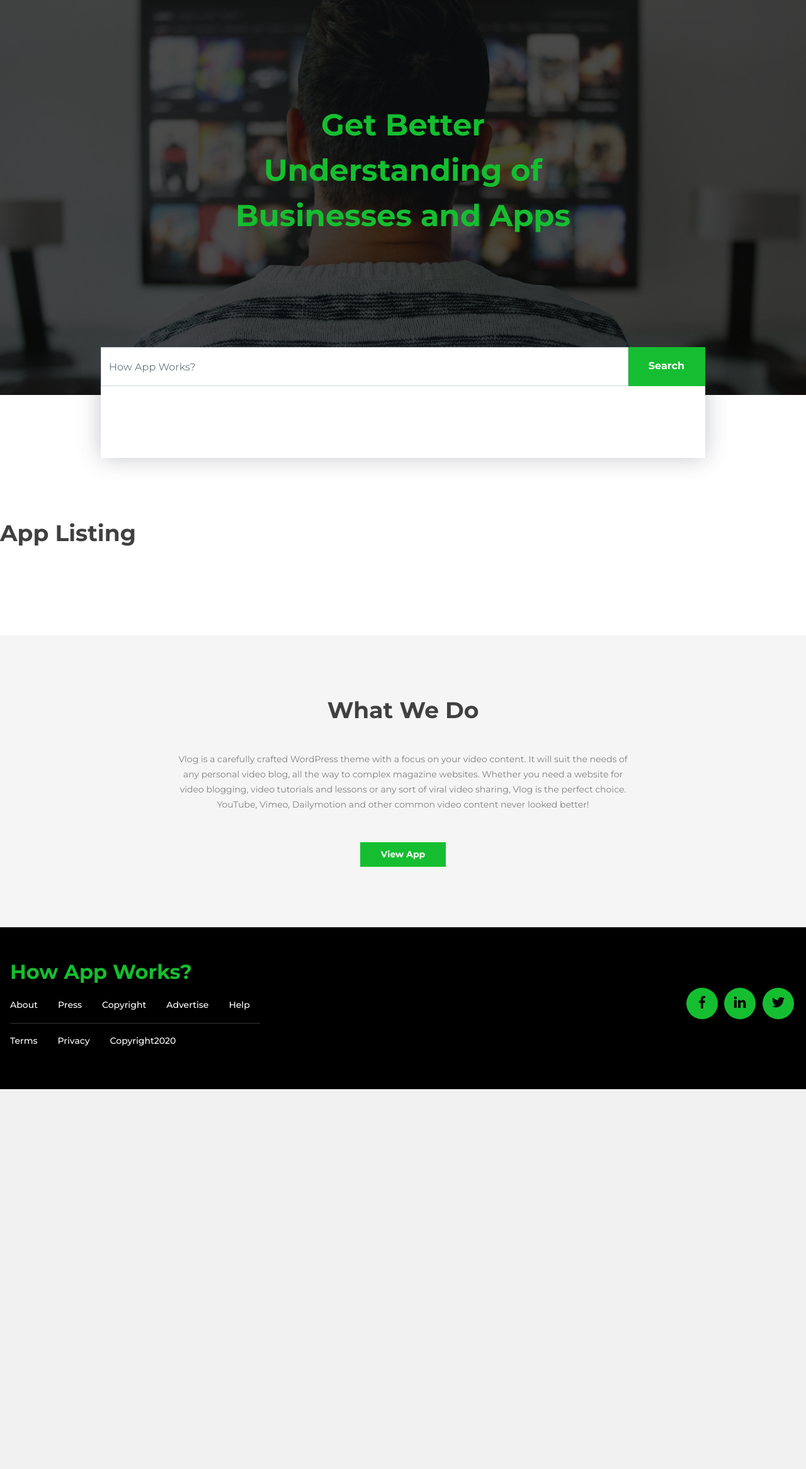
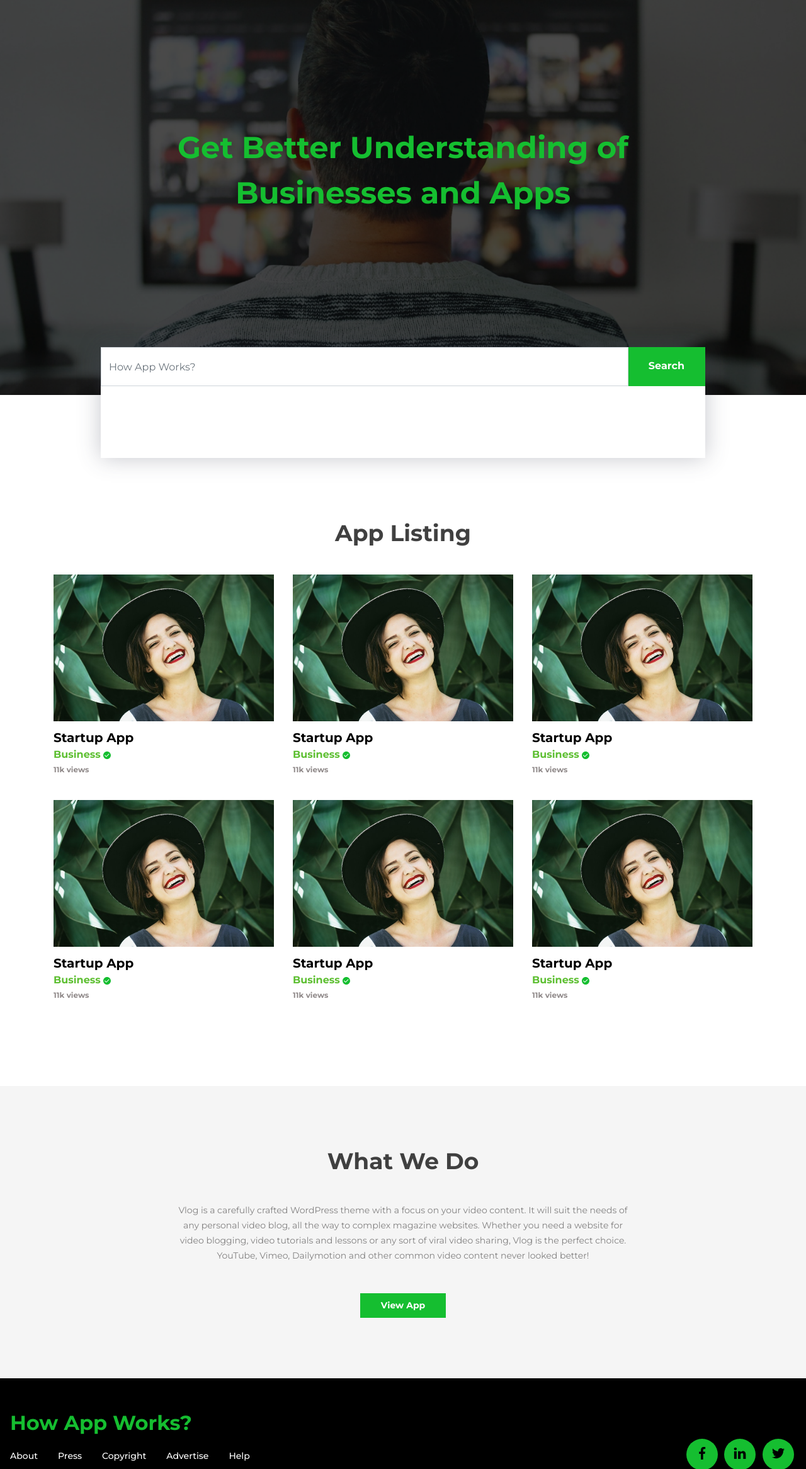
Before and after one commit to RupaliPareek/how-app-works, a PHP site: page /index.html in a window 1280 px wide. Shown: the part 85-2417 px from the top of the page at 63% size. Before the commit the page ends 1814 px from the top, so only its background shows below. Run offline with PHP 8.4, Linux system fonts and the light colour scheme; some libraries are stand-ins or nearby versions.

Commit message:
Search bar fixed at top

```diff
--- a/index.html
+++ b/index.html
@@ -52,7 +52,8 @@
     <section class="banner">
         <div class="banner-text">
             <h1>
-                Get Better Understanding of Businesses and Apps
+                Get Better Understanding of <br> Businesses
+                and Apps
             </h1>
         </div>
 
@@ -69,12 +70,94 @@
         </div>
     </section>
     <section class="section">
-        <div class="section-header">
-            <h2>
-                App Listing
-            </h2>
+        <div class="container">
+            <div class="section-header">
+                <h2>
+                    App Listing
+                </h2>
+            </div>
+            <div class="row">
+                <div class="col-sm-4">
+                    <div class="video-card">
+                        <div>
+                            <img src="./assets/images/video-thumbnail.jpg" alt="">
+                        </div>
+                        <div class="video-title-card">
+                            <h4 class="video-title">Startup App</h4>
+                            <p class="channel-title">Business <img src="./assets/images/tick.svg" width="12px" alt="">
+                            </p>
+                            <p class="views-title">11k views</p>
+                        </div>
+                    </div>
+                </div>
+                <div class="col-sm-4">
+                    <div class="video-card">
+                        <div>
+                            <img src="./assets/images/video-thumbnail.jpg" alt="">
+                        </div>
+                        <div class="video-title-card">
+                            <h4 class="video-title">Startup App</h4>
+                            <p class="channel-title">Business <img src="./assets/images/tick.svg" width="12px" alt="">
+                            </p>
+                            <p class="views-title">11k views</p>
+                        </div>
+                    </div>
+                </div>
+                <div class="col-sm-4">
+                    <div class="video-card">
+                        <div>
+                            <img src="./assets/images/video-thumbnail.jpg" alt="">
+                        </div>
+                        <div class="video-title-card">
+                            <h4 class="video-title">Startup App</h4>
+                            <p class="channel-title">Business <img src="./assets/images/tick.svg" width="12px" alt="">
+                            </p>
+                            <p class="views-title">11k views</p>
+                        </div>
+                    </div>
+                </div>
+                <div class="col-sm-4">
+                    <div class="video-card">
+                        <div>
+                            <img src="./assets/images/video-thumbnail.jpg" alt="">
+                        </div>
+                        <div class="video-title-card">
+                            <h4 class="video-title">Startup App</h4>
+                            <p class="channel-title">Business <img src="./assets/images/tick.svg" width="12px" alt="">
+                            </p>
+                            <p class="views-title">11k views</p>
+                        </div>
+                    </div>
+                </div>
+                <div class="col-sm-4">
+                    <div class="video-card">
+                        <div>
+                            <img src="./assets/images/video-thumbnail.jpg" alt="">
+                        </div>
+                        <div class="video-title-card">
+                            <h4 class="video-title">Startup App</h4>
+                            <p class="channel-title">Business <img src="./assets/images/tick.svg" width="12px" alt="">
+                            </p>
+                            <p class="views-title">11k views</p>
+                        </div>
+                    </div>
+                </div>
+                <div class="col-sm-4">
+                    <div class="video-card">
+                        <div>
+                            <img src="./assets/images/video-thumbnail.jpg" alt="">
+                        </div>
+                        <div class="video-title-card">
+                            <h4 class="video-title">Startup App</h4>
+                            <p class="channel-title">Business <img src="./assets/images/tick.svg" width="12px" alt="">
+                            </p>
+                            <p class="views-title">11k views</p>
+                        </div>
+                    </div>
+                </div>
+
+            </div>
         </div>
-
     </section>
     <section class="about-section section">
         <div class="container">
@@ -240,3 +323,17 @@
 </body>
 
 </html>
+
+<script>
+    $(window).scroll(function () {
+        var scroll = $(window).scrollTop();
+
+
+        if (scroll > 500) {
+            $(".search-box-section").addClass("fixed-top-search");
+        } else {
+            $(".search-box-section").removeClass("fixed-top-search");
+
+        }
+    });
+</script>
--- a/main.css
+++ b/main.css
@@ -102,6 +102,7 @@ img,
   font-weight: 900;
   font-size: 36px;
   line-height: 49px;
+  text-align: center;
 }
 
 label {
@@ -175,19 +176,20 @@ p {
     padding: 3rem 0;
   }
 }
+/* --- Header Starts --- */
+.fixed-top {
+  z-index: 0;
+}
 
-/* --- Header Starts --- */
 .navbar {
   padding: 0 1rem;
 }
-
 .navbar .nav-link {
   font-size: 17px;
   text-align: right;
   color: #ffffff;
   padding: 1.5rem 1rem;
 }
-
 .navbar .nav-link:hover {
   color: #15BE30;
 }
@@ -230,15 +232,14 @@ p {
   position: relative;
   z-index: -1;
 }
-
 .banner .banner-text {
   position: absolute;
   top: 50%;
   left: 50%;
   transform: translate(-50%, -50%);
   text-align: center;
+  width: 100%;
 }
-
 .banner .banner-text h1 {
   color: #15BE30;
   font-size: 3rem;
@@ -249,7 +250,6 @@ p {
 .search-box-section {
   padding: 0 10rem;
 }
-
 .search-box-section .search-box {
   background-color: #FFFFFF;
   height: 22vh;
@@ -257,7 +257,6 @@ p {
   z-index: 9999;
   box-shadow: 0 0 34px 0 rgba(63, 66, 87, 0.3);
 }
-
 .search-box-section .search-box .input-group-text {
   font-size: 1rem;
   font-weight: 600;
@@ -269,12 +268,33 @@ p {
 }
 
 /*-- Seacrh Box Starts --*/
+.video-card {
+  margin-bottom: 35px;
+}
+.video-card .video-title-card {
+  margin-top: 12px;
+}
+.video-card .video-title-card .video-title {
+  font-weight: 600;
+  font-size: 20px;
+  color: #000000;
+}
+.video-card .video-title-card .channel-title {
+  font-weight: 600;
+  font-size: 16px;
+  color: #5dbf31;
+}
+.video-card .video-title-card .views-title {
+  color: #908A8A;
+  font-weight: 600;
+  font-size: 12px;
+}
+
 /*-- About Section  Starts --*/
 .about-section {
   background-color: #F5F5F5;
   text-align: center;
 }
-
 .about-section button {
   padding: 0.5rem 2rem;
   font-size: 14px;
@@ -287,45 +307,36 @@ footer {
   background: #000000;
   padding: 3rem 1rem;
 }
-
 footer .logo h2 {
   color: #15BE30;
 }
-
 footer .footer-nav ul {
   display: flex;
   padding: 1rem 0;
 }
-
 footer .footer-nav ul li {
   padding: 0 1rem;
 }
-
 footer .footer-nav ul li a {
   color: #FFFFFF;
   font-size: 14px;
   font-weight: 500;
 }
-
 footer .footer-nav ul li a:hover {
   color: #15BE30;
 }
-
 footer .footer-nav ul li:first-child {
   padding-left: 0;
 }
-
 footer hr {
   margin-top: 0rem;
   margin-bottom: 0rem;
   border-color: #353535;
 }
-
 footer .footer-social ul {
   list-style-type: none;
   padding-inline-start: 0px;
 }
-
 footer .footer-social ul a {
   width: 50px;
   height: 50px;
@@ -339,24 +350,33 @@ footer .footer-social ul a {
   -webkit-transition: all 0.3s ease-in-out;
   -moz-transition: all 0.3s ease-in-out;
 }
-
 footer .footer-social ul a:hover {
   background-color: #928f8f;
 }
-
 footer .footer-social ul li {
   display: inline-block;
   padding: 0 0.2rem;
 }
-
 footer .footer-social ul a svg {
   position: relative;
   top: 4px;
 }
-
 footer .flex-wrapper {
   display: flex;
   justify-content: space-between;
 }
 
+.fixed-top-search {
+  position: fixed;
+  top: 0;
+  width: 100%;
+  padding: 0;
+}
+.fixed-top-search .search-box {
+  background-color: #FFFFFF;
+  height: 9vh;
+  z-index: 9999;
+  margin-top: 0;
+}
+
 /*# sourceMappingURL=main.css.map */
--- a/main.scss
+++ b/main.scss
@@ -106,6 +106,7 @@ img,
     font-weight: 900;
     font-size: 36px;
     line-height: 49px;
+    text-align: center;
 }
 
 label {
@@ -182,6 +183,9 @@ p {
 }
 
 /* --- Header Starts --- */
+.fixed-top {
+    z-index: 0;
+}
 
 .navbar {
     padding: 0 1rem;
@@ -249,6 +253,7 @@ p {
         left: 50%;
         transform: translate(-50%, -50%);
         text-align: center;
+        width: 100%;
 
         h1 {
             color: $brand-color;
@@ -285,6 +290,36 @@ p {
 }
 
 /*-- Seacrh Box Starts --*/
+
+
+.video-card {
+    margin-bottom: 35px;
+
+    .video-title-card {
+        margin-top: 12px;
+
+        .video-title {
+            font-weight: 600;
+            font-size: 20px;
+            color: #000000;
+        }
+
+        .channel-title {
+            font-weight: 600;
+            font-size: 16px;
+            color: #5dbf31;
+        }
+
+        .views-title {
+            color: #908A8A;
+            font-weight: 600;
+            font-size: 12px;
+        }
+    }
+
+
+
+}
 
 /*-- About Section  Starts --*/
 .about-section {
@@ -388,3 +423,18 @@ footer {
     }
 
 }
+
+.fixed-top-search {
+    position: fixed;
+    top: 0;
+    width: 100%;
+    padding: 0;
+
+    .search-box {
+        background-color: #FFFFFF;
+        height: 9vh;
+        z-index: 9999;
+        margin-top: 0;
+    }
+
+}
```
Also changed, not shown: assets/images/tick.svg (added), assets/images/video-thumbnail.jpg (added), 1 other file. Lines whose indentation alone changed are shown as unchanged.
